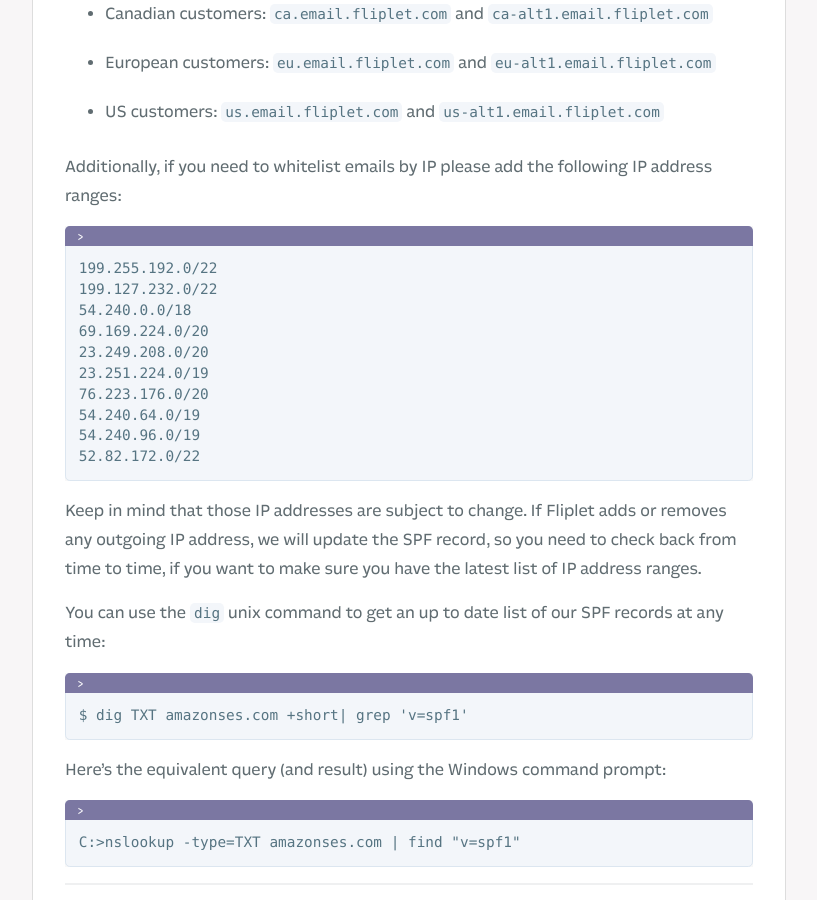
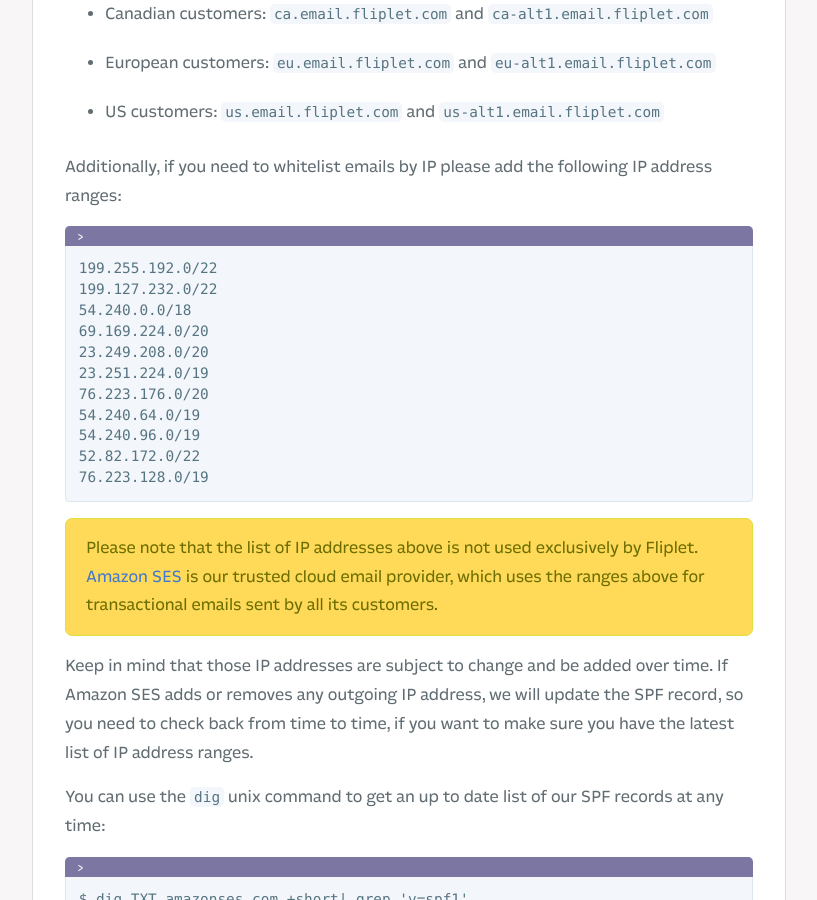
Before and after one commit to Fliplet/fliplet-cli, a Jekyll site: the page built from docs/URLs-and-IP-Addresses.md, in a window 1280 px wide and 900 px high, scrolled down 3656 px. Shown: the whole window, without its empty margins (254-1071 px from the left). Built offline with Jekyll 4.4.1, drawn with Linux system fonts in a browser that asks for light colours; nearby versions of some CDN libraries; our own code applies the rules of GitHub Pages for plain Markdown files; library files that are not in the unit come from our copies; comment, search, counter and statistics services are not loaded; a style sheet for code colours, icons or effects is not loaded.

Commit message:
added note on aws ses

````diff
--- a/docs/URLs-and-IP-Addresses.md
+++ b/docs/URLs-and-IP-Addresses.md
@@ -135,9 +135,12 @@
 54.240.64.0/19
 54.240.96.0/19
 52.82.172.0/22
+76.223.128.0/19
 ```
 
-Keep in mind that those IP addresses are subject to change. If Fliplet adds or removes any outgoing IP address, we will update the SPF record, so you need to check back from time to time, if you want to make sure you have the latest list of IP address ranges.
+<p class="warning">Please note that the list of IP addresses above is not used exclusively by Fliplet. <a href="https://aws.amazon.com/ses" target="_blank">Amazon SES</a> is our trusted cloud email provider, which uses the ranges above for transactional emails sent by all its customers.</p>
+
+Keep in mind that those IP addresses are subject to change and be added over time. If Amazon SES adds or removes any outgoing IP address, we will update the SPF record, so you need to check back from time to time, if you want to make sure you have the latest list of IP address ranges.
 
 You can use the `dig` unix command to get an up to date list of our SPF records at any time:
 
````
